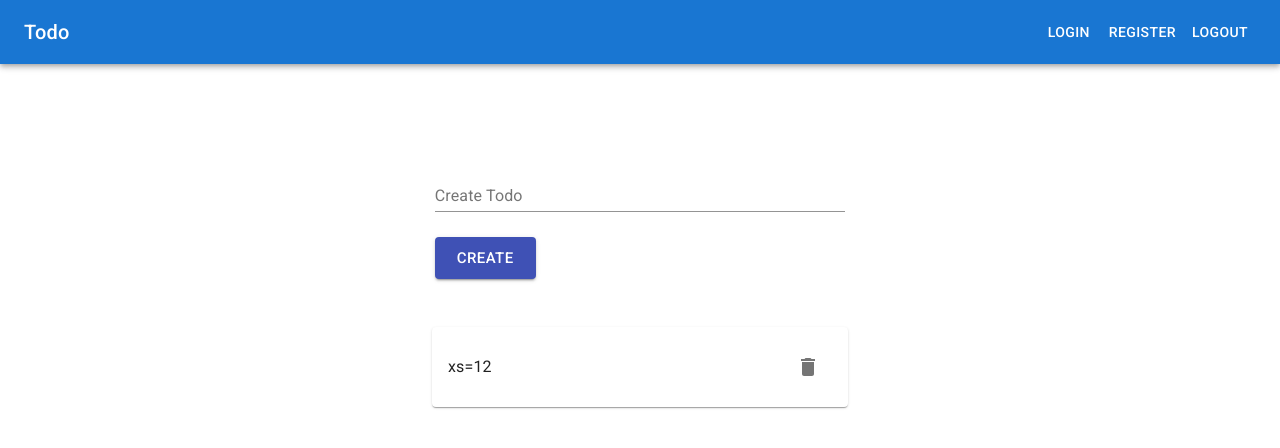
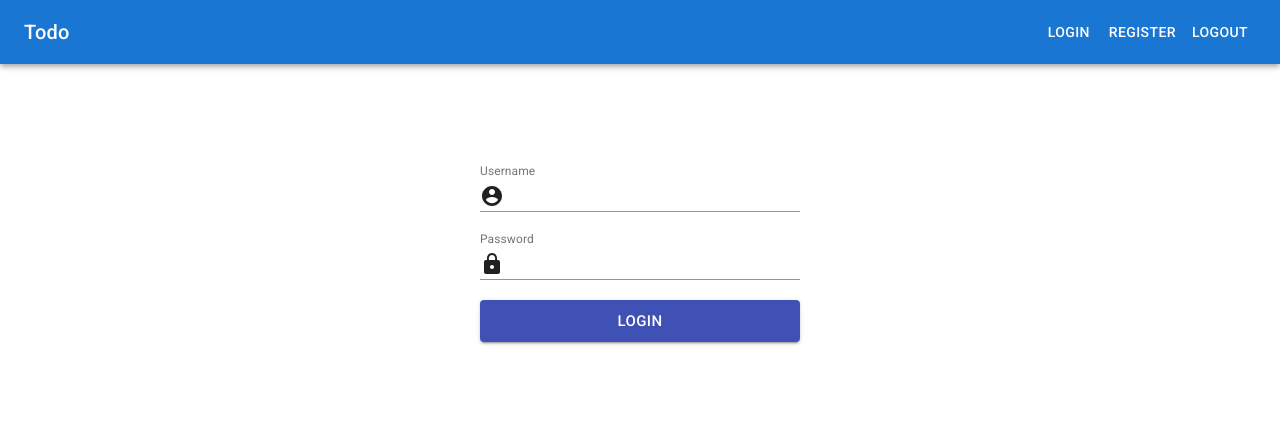
Before and after one commit to plechipt/todo-app, a React (Create React App) app in the folder frontend/: page /login in a window 1280 px wide. Shown: the top 448 px of the page. Built offline with nearby package versions, Linux system fonts and the light colour scheme.

Commit message:
added login component

```diff
--- a/frontend/src/App.js
+++ b/frontend/src/App.js
@@ -14,7 +14,7 @@ const App = () => {
         <Navbar />
       </header>
       <main>
-        {true ? (
+        {false ? (
           <>
             <CreateForm />
             <TodoList />
--- a/frontend/src/components/Authentication/Login.js
+++ b/frontend/src/components/Authentication/Login.js
@@ -1,34 +1,63 @@
 import React from "react";
+
 import { makeStyles } from "@material-ui/core/styles";
-import Input from "@material-ui/core/Input";
-import InputLabel from "@material-ui/core/InputLabel";
+import Grid from "@material-ui/core/Grid";
+import TextField from "@material-ui/core/TextField";
 import InputAdornment from "@material-ui/core/InputAdornment";
-import FormControl from "@material-ui/core/FormControl";
-import Grid from "@material-ui/core/Grid";
+import Button from "@material-ui/core/Button";
 import AccountCircle from "@material-ui/icons/AccountCircle";
+import LockIcon from "@material-ui/icons/Lock";
 
-const useStyles = makeStyles((theme) => ({}));
+const useStyles = makeStyles((theme) => ({
+  formsContainer: {
+    justifyContent: "center",
+  },
+  field: {
+    marginTop: 20,
+  },
+}));
 
 const Login = () => {
   const classes = useStyles();
 
   return (
     <div className={classes.root}>
-      <Grid container spacing={3}>
-        <Grid item xs={8}>
-          <FormControl>
-            <InputLabel htmlFor="input-with-icon-adornment">
-              With a start adornment
-            </InputLabel>
-            <Input
-              id="input-with-icon-adornment"
-              startAdornment={
+      <Grid className={classes.formsContainer} container>
+        <Grid item xs={11} sm={8} md={6} lg={3}>
+          <TextField
+            id="input-with-icon-textfield"
+            label="Username"
+            fullWidth
+            InputProps={{
+              startAdornment: (
                 <InputAdornment position="start">
                   <AccountCircle />
                 </InputAdornment>
-              }
-            />
-          </FormControl>
+              ),
+            }}
+          />
+          <TextField
+            className={classes.field}
+            id="input-with-icon-textfield"
+            label="Password"
+            fullWidth
+            InputProps={{
+              startAdornment: (
+                <InputAdornment position="start">
+                  <LockIcon />
+                </InputAdornment>
+              ),
+            }}
+          />
+          <Button
+            variant="contained"
+            size="large"
+            color="primary"
+            fullWidth
+            className={classes.field}
+          >
+            Login
+          </Button>
         </Grid>
       </Grid>
     </div>
--- a/frontend/src/components/CreateForm.js
+++ b/frontend/src/components/CreateForm.js
@@ -1,17 +1,17 @@
 import React from "react";
+
 import { makeStyles } from "@material-ui/core/styles";
 import TextField from "@material-ui/core/TextField";
 import Button from "@material-ui/core/Button";
-import Box from "@material-ui/core/Box";
 import Grid from "@material-ui/core/Grid";
 
 const useStyles = makeStyles((theme) => ({
-  root: {
-    flexGrow: 1,
+  createContainer: {
+    justifyContent: "center",
   },
   submitButton: {
     marginTop: 25,
-    marginBottom: 40,
+    marginBottom: 15,
   },
 }));
 
@@ -20,7 +20,7 @@ const CreateForm = () => {
 
   return (
     <div className={classes.root}>
-      <Grid justify="center" alignItems="center" container spacing={3}>
+      <Grid className={classes.createContainer} container spacing={3}>
         <Grid item xs={11} sm={8} md={6} lg={4}>
           <TextField
             className={classes.createField}
--- a/frontend/src/components/Navbar.js
+++ b/frontend/src/components/Navbar.js
@@ -1,11 +1,10 @@
 import React from "react";
 
-import { Route, Switch } from "react-router-dom";
+import { makeStyles } from "@material-ui/core/styles";
 import AppBar from "@material-ui/core/AppBar";
 import Toolbar from "@material-ui/core/Toolbar";
 import Typography from "@material-ui/core/Typography";
 import Button from "@material-ui/core/Button";
-import { makeStyles } from "@material-ui/core/styles";
 
 const useStyles = makeStyles((theme) => ({
   root: {
--- a/frontend/src/components/TodoList.js
+++ b/frontend/src/components/TodoList.js
@@ -1,4 +1,5 @@
 import React from "react";
+
 import { makeStyles } from "@material-ui/core/styles";
 import Paper from "@material-ui/core/Paper";
 import Grid from "@material-ui/core/Grid";
@@ -7,17 +8,14 @@ import IconButton from "@material-ui/core/IconButton";
 import DeleteIcon from "@material-ui/icons/Delete";
 
 const useStyles = makeStyles((theme) => ({
-  root: {
-    flexGrow: 1,
-  },
   todoContainer: {
-    display: "flex",
     justifyContent: "center",
   },
   paper: {
     display: "flex",
     alignItems: "center",
     justifyContent: "space-between",
+    marginTop: 15,
     padding: theme.spacing(2),
   },
   content: {
@@ -32,7 +30,37 @@ const TodoList = () => {
   return (
     <div className={classes.root}>
       <Grid className={classes.todoContainer} container spacing={2}>
-        <Grid item xs={11} sm={8} md={6} lg={4}>
+        <Grid className={classes.item} item xs={11} sm={8} md={6} lg={4}>
+          <Paper className={classes.paper}>
+            <Typography className={classes.content}>xs=12</Typography>
+            <IconButton aria-label="delete">
+              <DeleteIcon />
+            </IconButton>
+          </Paper>
+          <Paper className={classes.paper}>
+            <Typography className={classes.content}>xs=12</Typography>
+            <IconButton aria-label="delete">
+              <DeleteIcon />
+            </IconButton>
+          </Paper>
+          <Paper className={classes.paper}>
+            <Typography className={classes.content}>xs=12</Typography>
+            <IconButton aria-label="delete">
+              <DeleteIcon />
+            </IconButton>
+          </Paper>
+          <Paper className={classes.paper}>
+            <Typography className={classes.content}>xs=12</Typography>
+            <IconButton aria-label="delete">
+              <DeleteIcon />
+            </IconButton>
+          </Paper>
+          <Paper className={classes.paper}>
+            <Typography className={classes.content}>xs=12</Typography>
+            <IconButton aria-label="delete">
+              <DeleteIcon />
+            </IconButton>
+          </Paper>
           <Paper className={classes.paper}>
             <Typography className={classes.content}>xs=12</Typography>
             <IconButton aria-label="delete">
```
Also changed, not shown: 1 other file (tests, documents, lock files or other folders).
